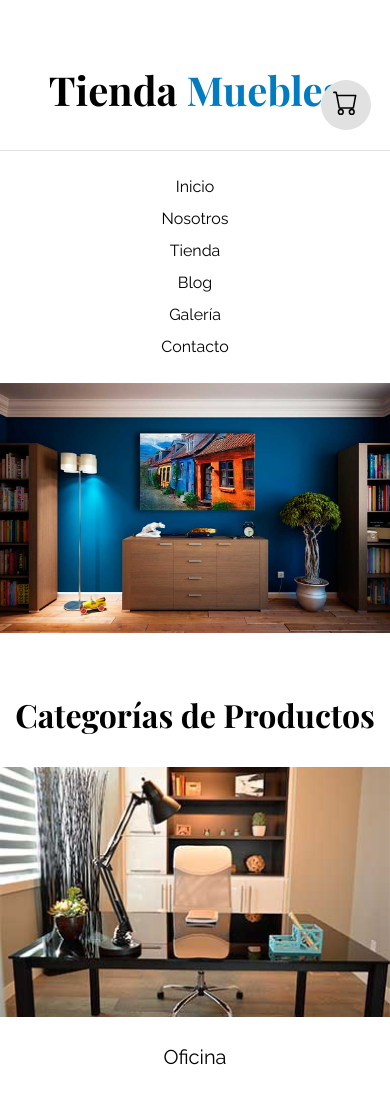
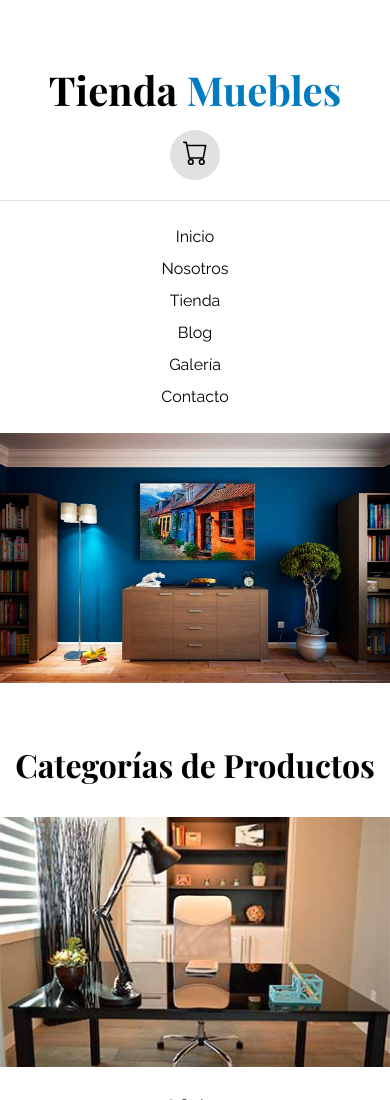
Before and after one commit to Kevhec/CSS-Course-Projects, a plain HTML site: page E-commerce/index.html in a window 390 px wide. Shown: the top 1100 px of the page. Drawn offline with nearby package versions, Linux system fonts and the light colour scheme.

Commit message:
adjusted cart for mobile

```diff
--- a/E-commerce/css/mobile.css
+++ b/E-commerce/css/mobile.css
@@ -9,6 +9,31 @@
 
     h3 {
         font-size: 2.4rem;
+    }
+
+    .site-name {
+        margin-bottom: 0;
+    }
+
+    /* Cart */
+
+    .cart {
+        display: block;
+        position: relative;
+        right: unset;
+        top: unset;
+        margin-inline: auto;
+        margin-bottom: 2rem;
+        width: fit-content;
+    }
+
+    .cart__content-container {
+        right: -300%;
+        min-width: 350px;
+    }
+
+    .cart-list tbody td {
+        font-size: 1.2rem;
     }
 
     .main-nav {
```
